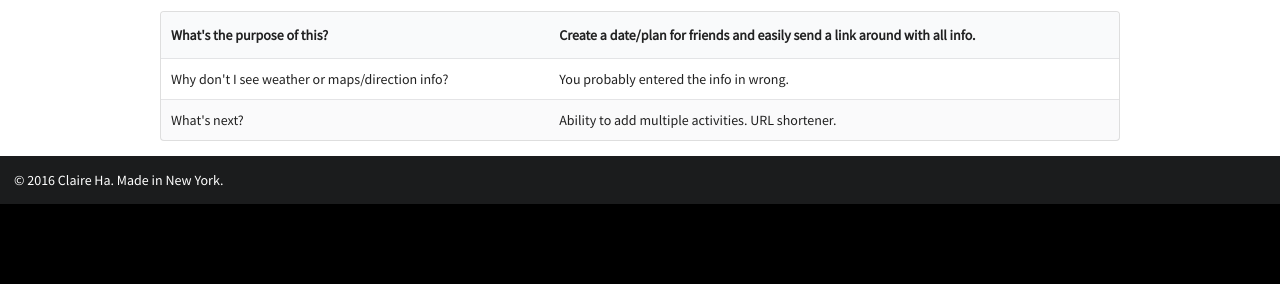
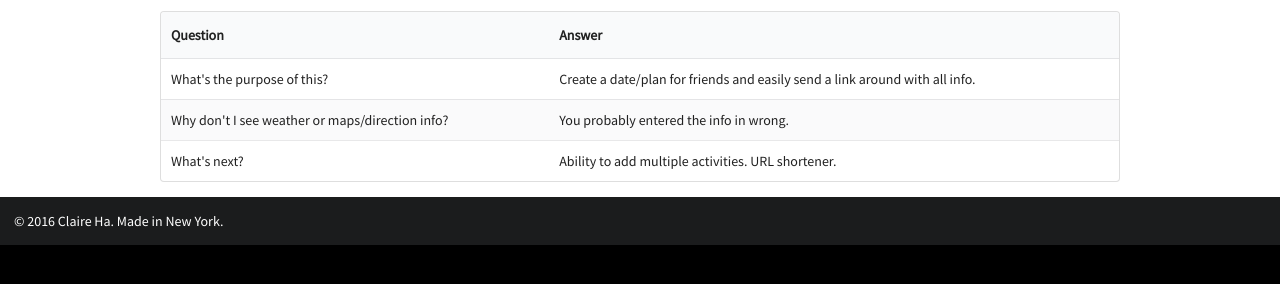
Before and after one commit to claireha/dayplanner, a plain HTML site: page faq.html in a window 1280 px wide. Shown: the part 298-582 px from the top of the page. Drawn offline with Linux system fonts and the light colour scheme.

Commit message:
Add files via upload

```diff
--- a/faq.html
+++ b/faq.html
@@ -36,11 +36,15 @@
           <table class="ui striped table">
           <thead>
             <tr>
-              <th>What's the purpose of this?</th>
-              <th>Create a date/plan for friends and easily send a link around with all info.</th>
+              <th>Question</th>
+              <th>Answer</th>
             </tr>
           </thead>
           <tbody>
+             <tr>
+              <td>What's the purpose of this?</td>
+              <td>Create a date/plan for friends and easily send a link around with all info.</td>
+            </tr>
             <tr>
               <td>Why don't I see weather or maps/direction info?</td>
               <td>You probably entered the info in wrong.</td>
```
